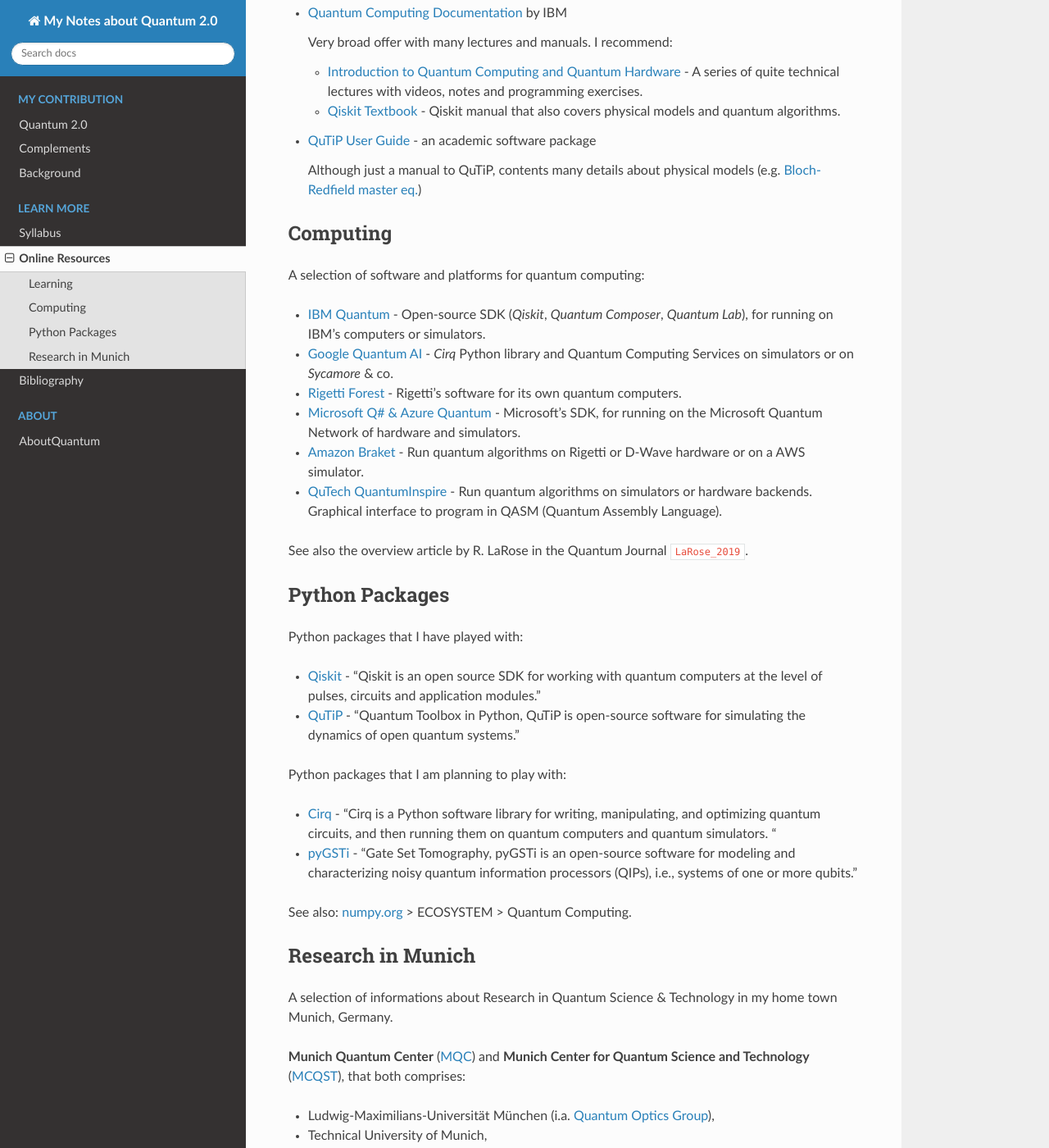
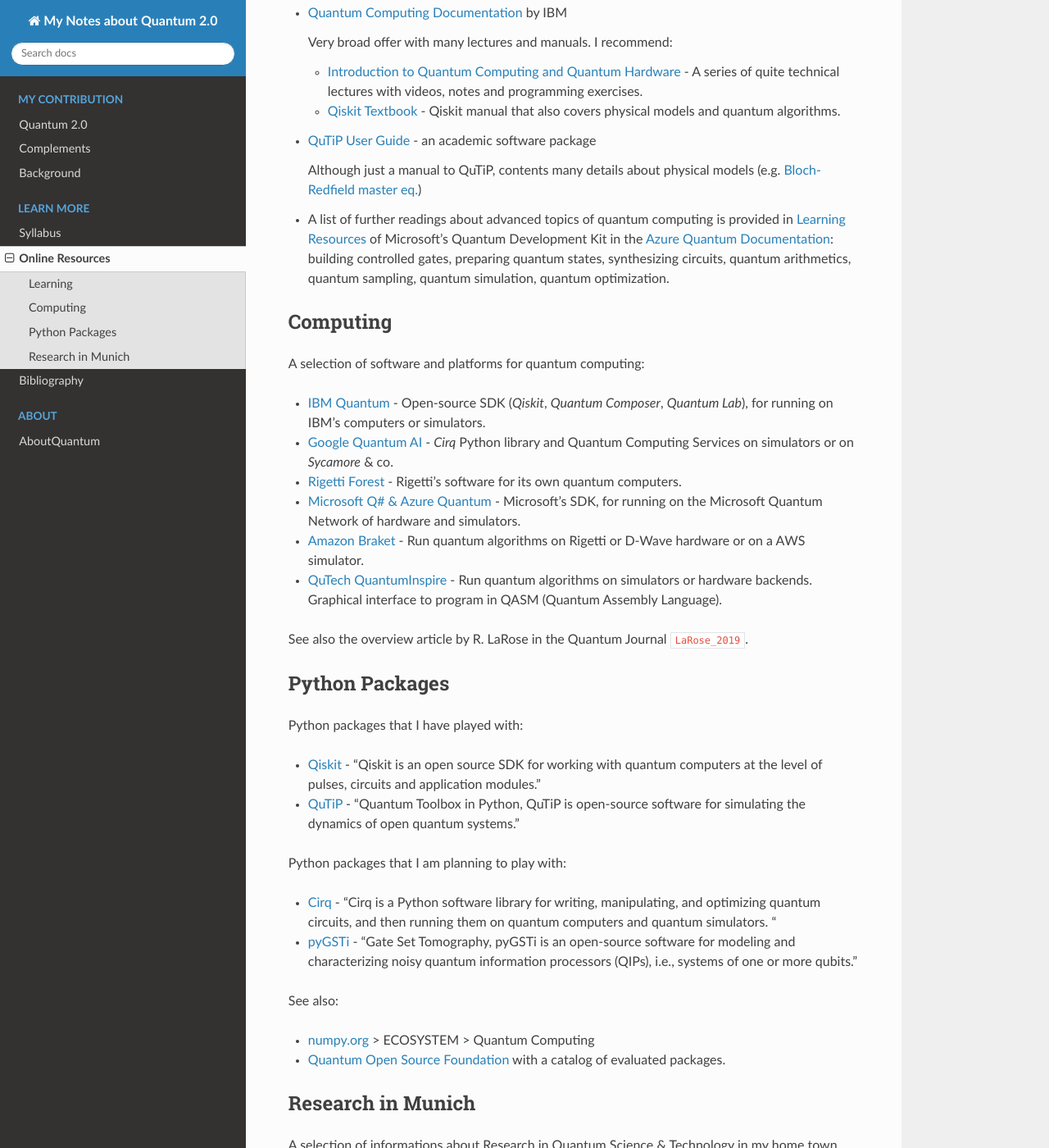
Before and after one commit to tomlqc/about-quantum, a Sphinx documentation site: the page built from source/online/index.rst, in a window 1280 px wide and 1400 px high, scrolled down 746 px. Shown: the whole window at 82% size. Built offline with Sphinx 7.4.7 and the Read the Docs theme 2.0.0, drawn with Linux system fonts in a browser that asks for light colours; cross-references to code outside the pages are shown as plain code.

Commit message:
Resources: qosf and learning resources on QDK.

```diff
--- a/source/online/index.rst
+++ b/source/online/index.rst
@@ -54,6 +54,13 @@
   (e.g. `Bloch-Redfield master eq.
   <http://qutip.org/docs/latest/guide/dynamics/dynamics-bloch-redfield.html>`_)
 
+- A list of further readings about advanced topics of quantum computing is provided in
+  `Learning Resources <https://docs.microsoft.com/en-us/azure/quantum/further-reading-qdk>`_
+  of Microsoft's Quantum Development Kit in the
+  `Azure Quantum Documentation <https://docs.microsoft.com/en-us/azure/quantum/>`_:
+  building controlled gates, preparing quantum states, synthesizing circuits,
+  quantum arithmetics, quantum sampling, quantum simulation, quantum optimization.
+
 .. ---------------------------------------------------------------------------
 
 Computing
@@ -107,7 +114,10 @@
   "Gate Set Tomography, pyGSTi is an open-source software for modeling and characterizing
   noisy quantum information processors (QIPs), i.e., systems of one or more qubits."
 
-See also: `numpy.org <https://numpy.org>`_ > ECOSYSTEM > Quantum Computing.
+See also:
+
+- `numpy.org <https://numpy.org>`_ > ECOSYSTEM > Quantum Computing
+- `Quantum Open Source Foundation <https://qosf.org/>`_ with a catalog of evaluated packages.
 
 .. ---------------------------------------------------------------------------
 
```
